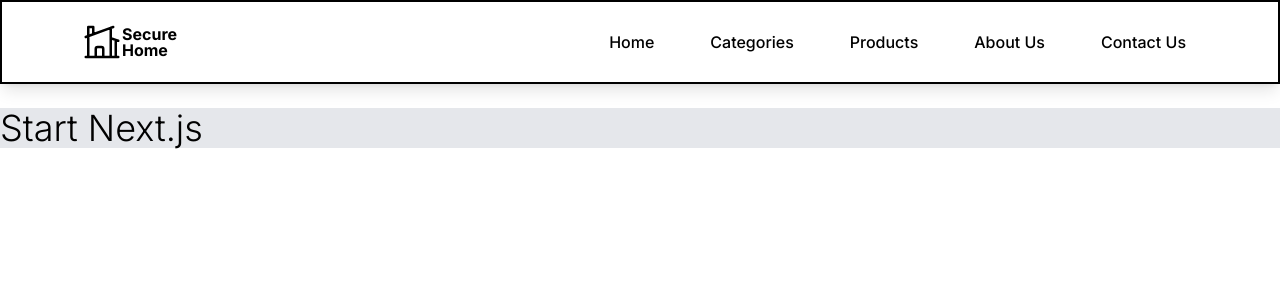
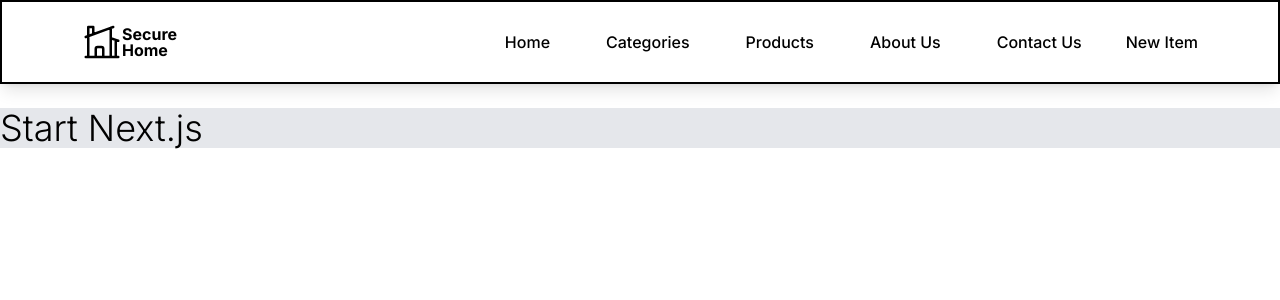
Before and after one commit to khalek-repliq/Secure_Home_Next_Project, a Next.js app: page / in a window 1280 px wide. Shown: the top 300 px of the page. Built offline with nearby package versions, Linux system fonts and the light colour scheme.

Commit message:
this repository trasfar from my accound to office account

```diff
--- a/components/navbar/Navbar.jsx
+++ b/components/navbar/Navbar.jsx
@@ -71,6 +71,7 @@ const Navbar = () => {
                   </Link>
                 </li>
               ))}
+              <li className="relative">New Item</li>
             </ul>
           </div>
         </div>
```
Also changed, not shown: app/globals.css (line endings or trailing spaces).
